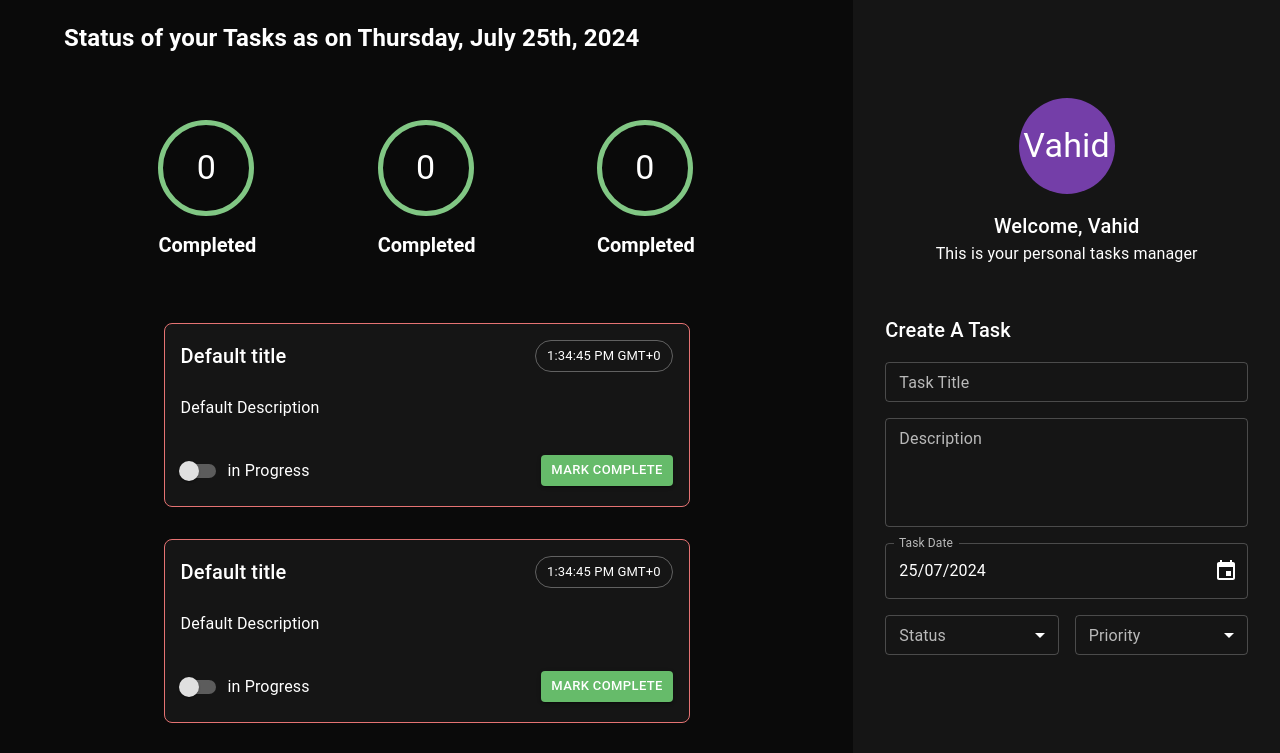
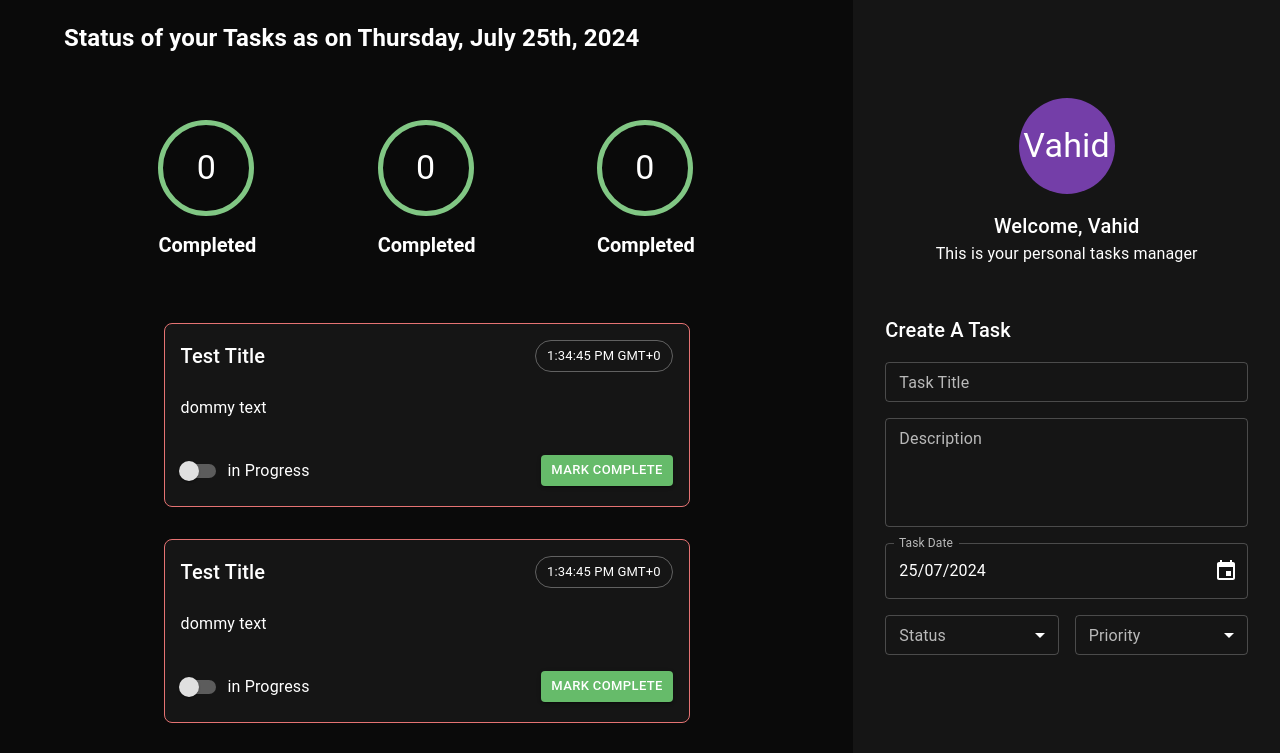
Before and after one commit to SaeedAbi/todo-practice, a React (Create React App) app: page / in a window 1280 px wide. Shown: the top 753 px of the page. Built offline with nearby package versions, Linux system fonts and the light colour scheme.

Commit message:
:zap: make Task component dynamic

```diff
--- /dev/null
+++ b/src/components/Task/helpers/renderPriorityBorderColor.ts
@@ -0,0 +1,14 @@
+import {Priority} from "../../CreateTaskForm/enums/Priority";
+
+export const renderPriorityBorderColor=(priority:string):string=>{
+    switch (priority){
+        case Priority.normal:
+            return 'grey.900'
+        case Priority.low:
+            return 'info.light'
+        case Priority.high:
+            return 'error.light'
+        default:
+            return 'grey.900'
+    }
+}
--- /dev/null
+++ b/src/components/Task/interfaces/ITask.ts
@@ -0,0 +1,9 @@
+import {ITaskFooter} from "./ITaskFooter";
+import {ITaskHeader} from "./ITaskHeader";
+import {ITaskDescription} from "./ITaskDescription";
+
+export interface ITask extends ITaskFooter,ITaskHeader,ITaskDescription{
+    id?:string;
+    priority?:string;
+    status?:string
+}
--- a/src/components/Task/task.tsx
+++ b/src/components/Task/task.tsx
@@ -3,8 +3,22 @@ import {Box} from "@mui/material";
 import TaskHeader from "./_TaskHeader";
 import TaskDescription from "./_TaskDescription";
 import TaskFooter from "./_TaskFooter";
+import {ITask} from "./interfaces/ITask";
+import {Status} from "../CreateTaskForm/enums/Status";
+import {Priority} from "../CreateTaskForm/enums/Priority";
+import {log} from "node:util";
+import PropTypes from "prop-types";
+import {renderPriorityBorderColor} from "./helpers/renderPriorityBorderColor";
 
-const Task:FC = ():ReactElement => {
+const Task:FC<ITask> = (props):ReactElement => {
+    const {title='Test Title',
+        date=new Date()
+        ,description='dommy text',
+        priority=Priority.high,
+        status=Status.completed,
+        onStatusChange=e=>console.log(e),
+        onClick=e=>console.log(e)}=props
+
     return (
         <Box
         display='flex'
@@ -18,14 +32,24 @@ const Task:FC = ():ReactElement => {
             backgroundColor:'background.paper',
             borderRadius:'8px',
             border:'1px solid',
-            borderColor:'error.light',
+            borderColor:renderPriorityBorderColor(priority),
         }}
         >
-            <TaskHeader/>
-            <TaskDescription/>
-            <TaskFooter/>
+            <TaskHeader title={title} date={date}/>
+            <TaskDescription description={description}/>
+            <TaskFooter onStatusChange={onStatusChange} onClick={onClick}/>
         </Box>
     );
 };
 
+Task.propTypes={
+    title:PropTypes.string,
+    date:PropTypes.instanceOf(Date),
+    description:PropTypes.string,
+    onStatusChange:PropTypes.func,
+    onClick:PropTypes.func,
+    priority:PropTypes.string,
+    status:PropTypes.string
+}
+
 export default Task;
```
